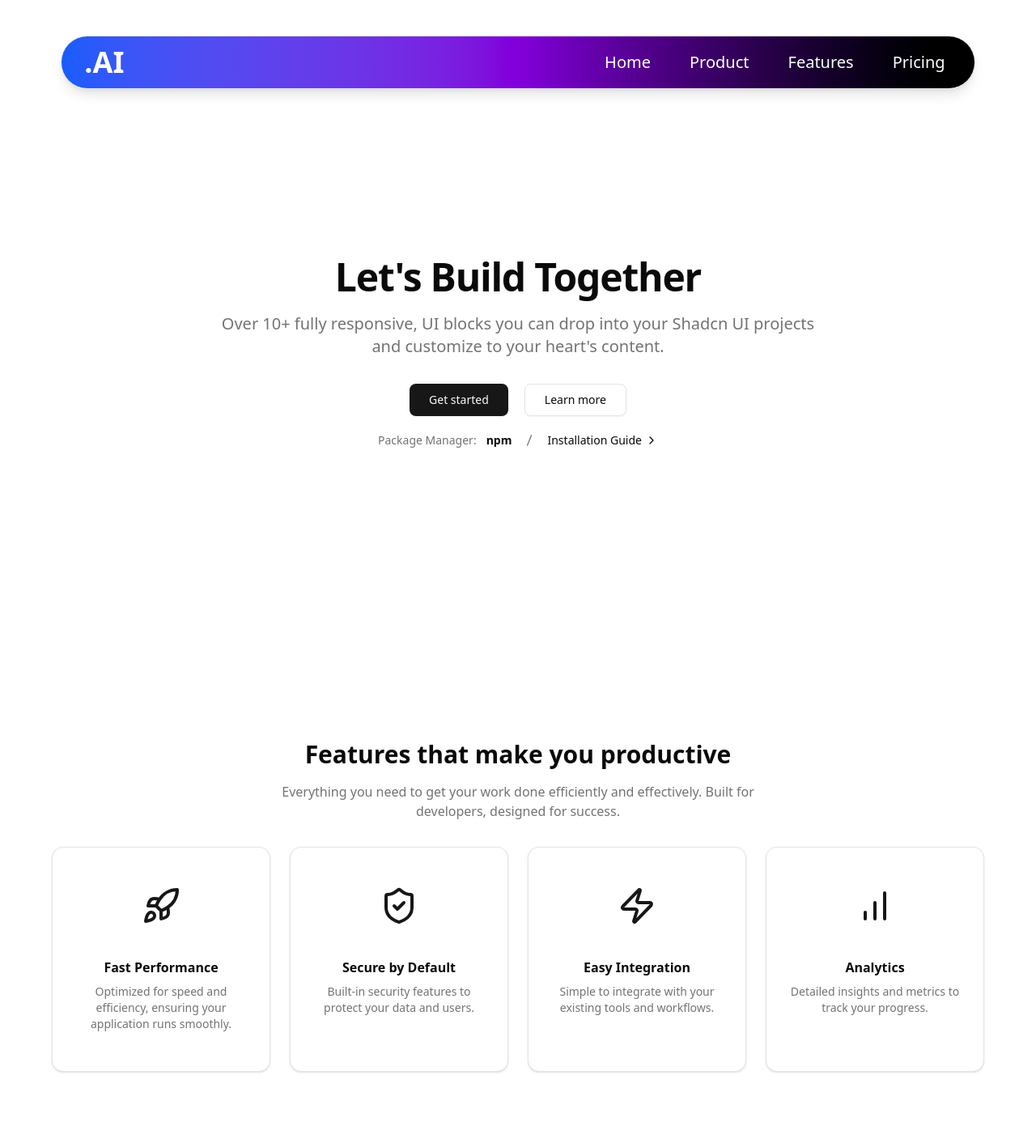
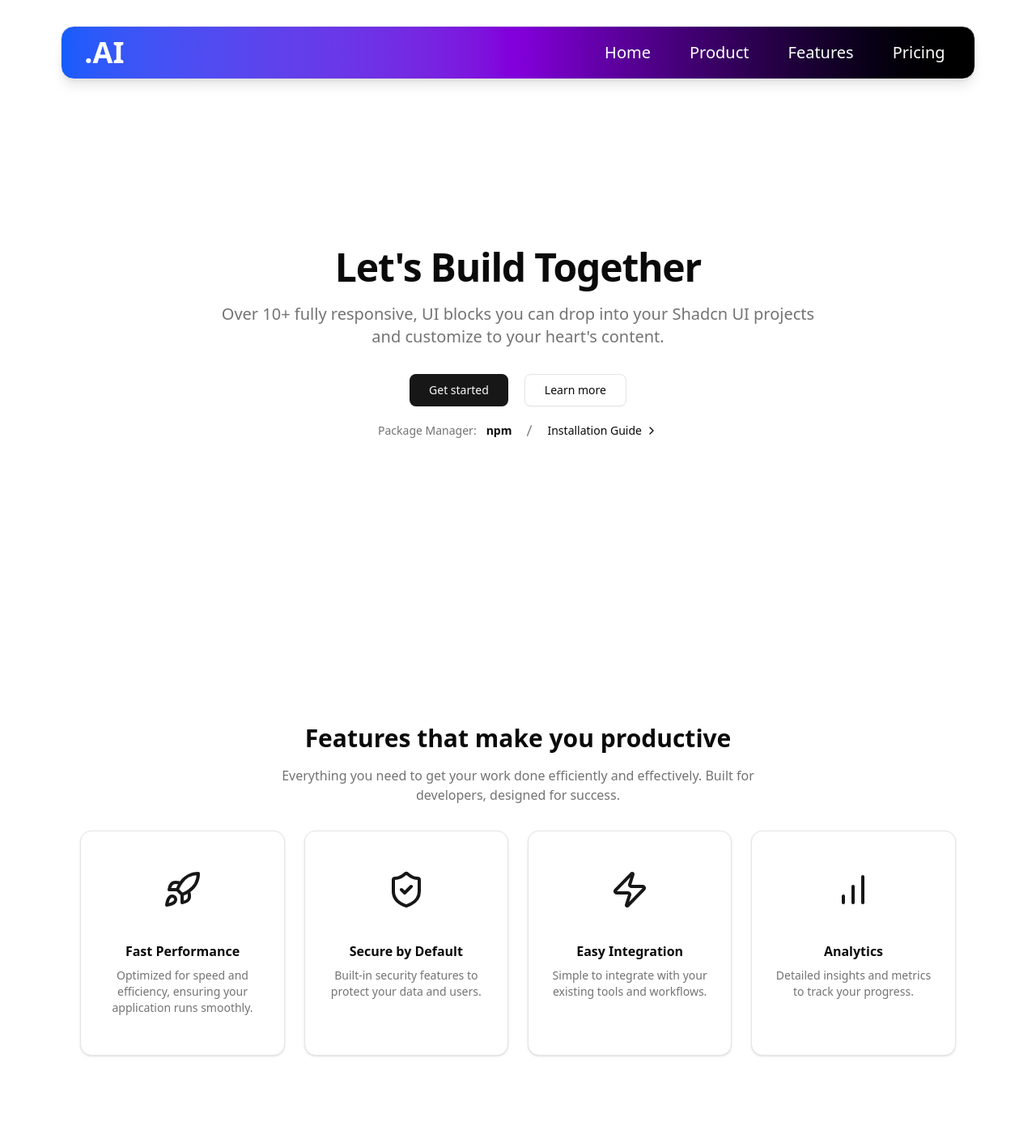
Before and after one commit to Ch2r1Ie/nextjs-15, a Next.js app: page / in a window 1280 px wide. Shown: the top 1407 px of the page at 81% size. Built offline with nearby package versions, Linux system fonts and the light colour scheme.

Commit message:
v1.0.112

```diff
--- a/app/page.tsx
+++ b/app/page.tsx
@@ -9,13 +9,13 @@ import { MenubarDemo } from "@/components/layout/home/menubar";
 export default function Home() {
   return (
     <div className="flex min-h-screen flex-col items-center justify-center overflow-x-hidden scroll-smooth px-6 py-6">
-      <div className="mx-auto mt-5 flex w-11/12 items-center justify-between rounded-full border bg-gradient-to-r from-blue-600 via-purple-700 to-black px-5 py-2 shadow-lg transition-shadow duration-100 hover:shadow-xl sm:mx-2">
+      <div className="mx-auto mt-2 flex w-11/12 items-center justify-between rounded-2xl border bg-gradient-to-r from-blue-600 via-purple-700 to-black px-5 py-2 shadow-lg transition-shadow duration-100 hover:shadow-xl sm:mx-2">
         <span className="flex-grow px-2 text-4xl font-bold text-white hover:cursor-pointer">
           .AI
         </span>
         <MenubarDemo />
       </div>
-      <div>
+      <div className="mx-auto w-11/12 items-center justify-center">
         <HeroSectionSimpleCentred />
         <FeatureSectionSimple />
         <CardGroup />
--- a/components/layout/landing/feature-section.tsx
+++ b/components/layout/landing/feature-section.tsx
@@ -32,7 +32,7 @@ const features = [
 
 export default function FeatureSectionSimple() {
   return (
-    <section className="mt-50 flex items-center justify-center p-8">
+    <section className="mt-50 flex items-center justify-center p-6">
       <div className="w-full max-w-6xl space-y-8 text-center">
         <div className="space-y-4">
           <h2 className="text-3xl font-bold">
--- a/components/layout/landing/simple-centre.tsx
+++ b/components/layout/landing/simple-centre.tsx
@@ -6,7 +6,7 @@ export default function HeroSectionSimpleCentred() {
   return (
     <>
       <div>
-        <div className="container mt-15 p-24 lg:py-32">
+        <div className="container mt-15 lg:py-32">
           <div className="mx-auto mt-5 max-w-2xl text-center">
             <h1 className="scroll-m-20 text-4xl font-extrabold tracking-tight lg:text-5xl">
               Let&apos;s Build Together
```
